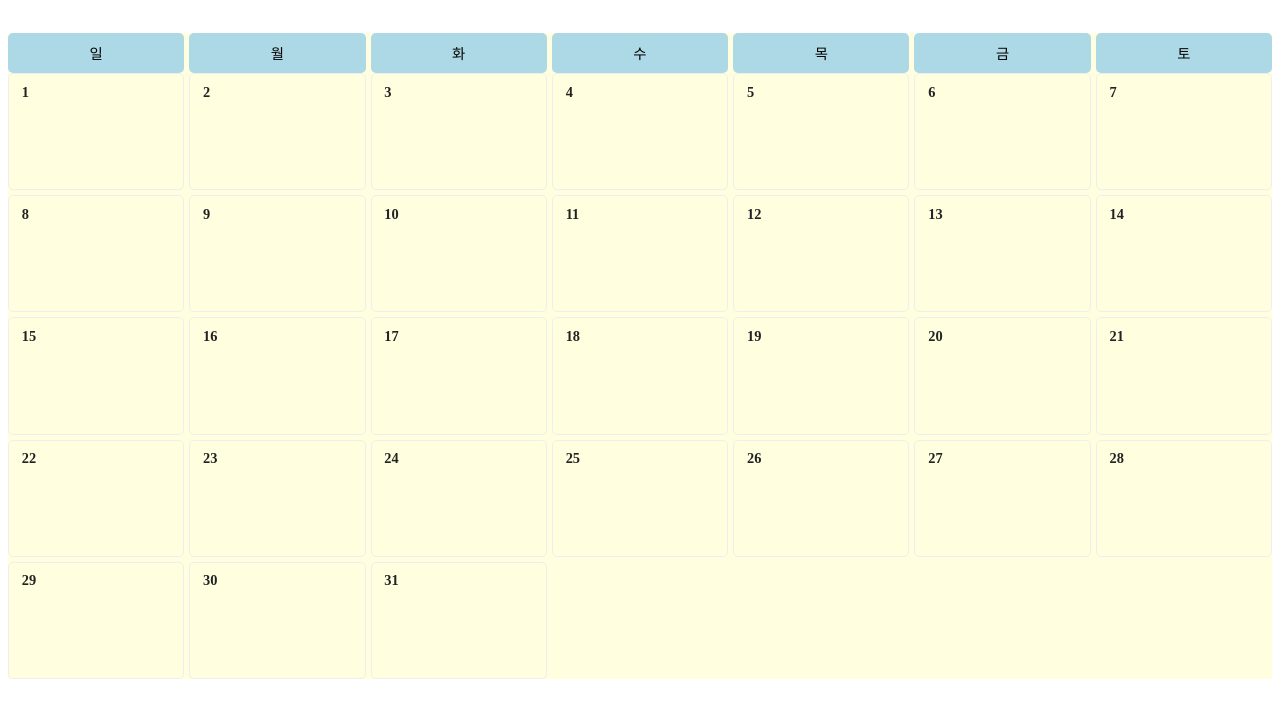
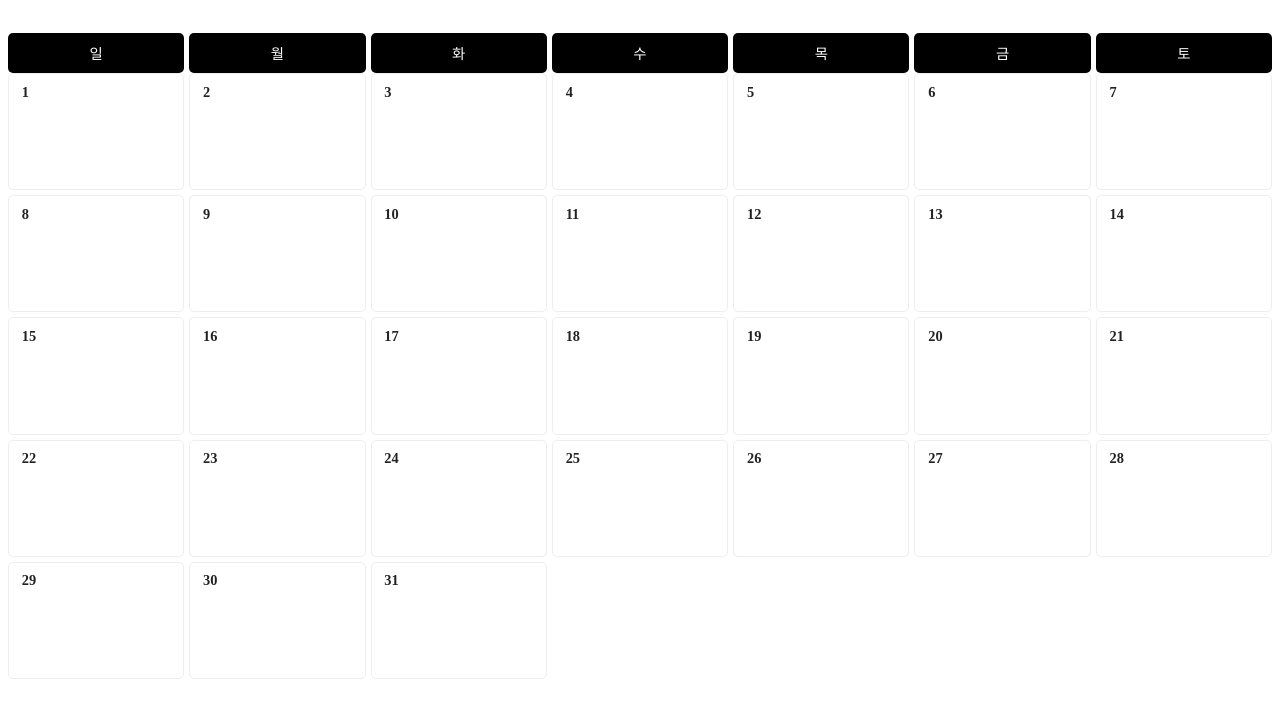
Before and after one commit to Wpdn-code/Rinux, a plain HTML site: page public/to-do calendar.html in a window 1280 px wide. Shown: the part 82-800 px from the top of the page. Drawn offline with Linux system fonts and the light colour scheme.

Commit message:
달력 색깔 수정

```diff
--- a/public/to-do calendar.html
+++ b/public/to-do calendar.html
@@ -6,8 +6,8 @@
     <title>Calendar To-Do List</title>
     <style>
         .dateHead div {
-            background: lightblue;
-            color: black;
+            background: rgb(0, 0, 0);
+            color: rgb(255, 255, 255);
             text-align: center;
             border-radius: 5px;
         }
@@ -16,7 +16,7 @@
             display: grid;
             grid-template-columns: repeat(7, 1fr);
             grid-gap: 5px;
-            background-color: lightyellow;
+            background-color: rgb(255, 255, 255);
         }
 
         .grid div {
```
